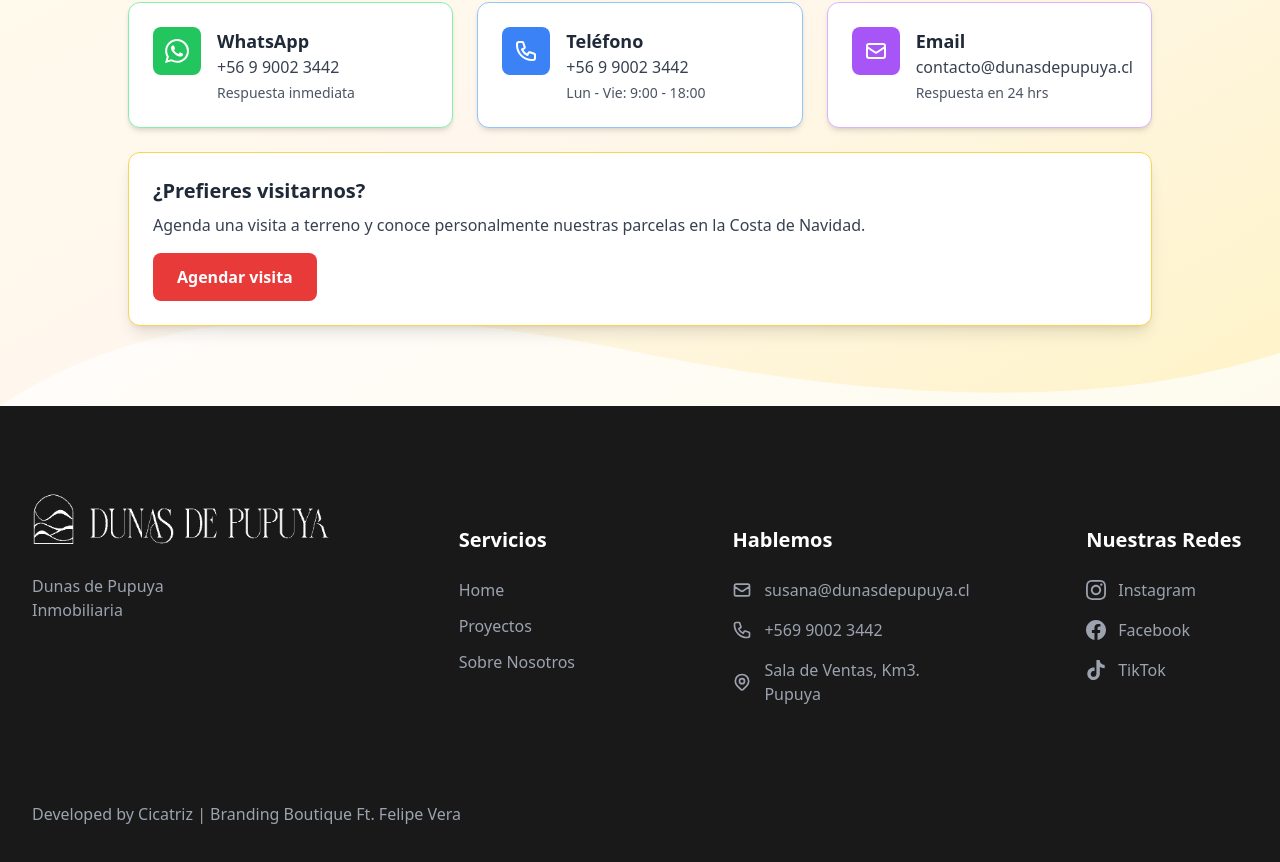
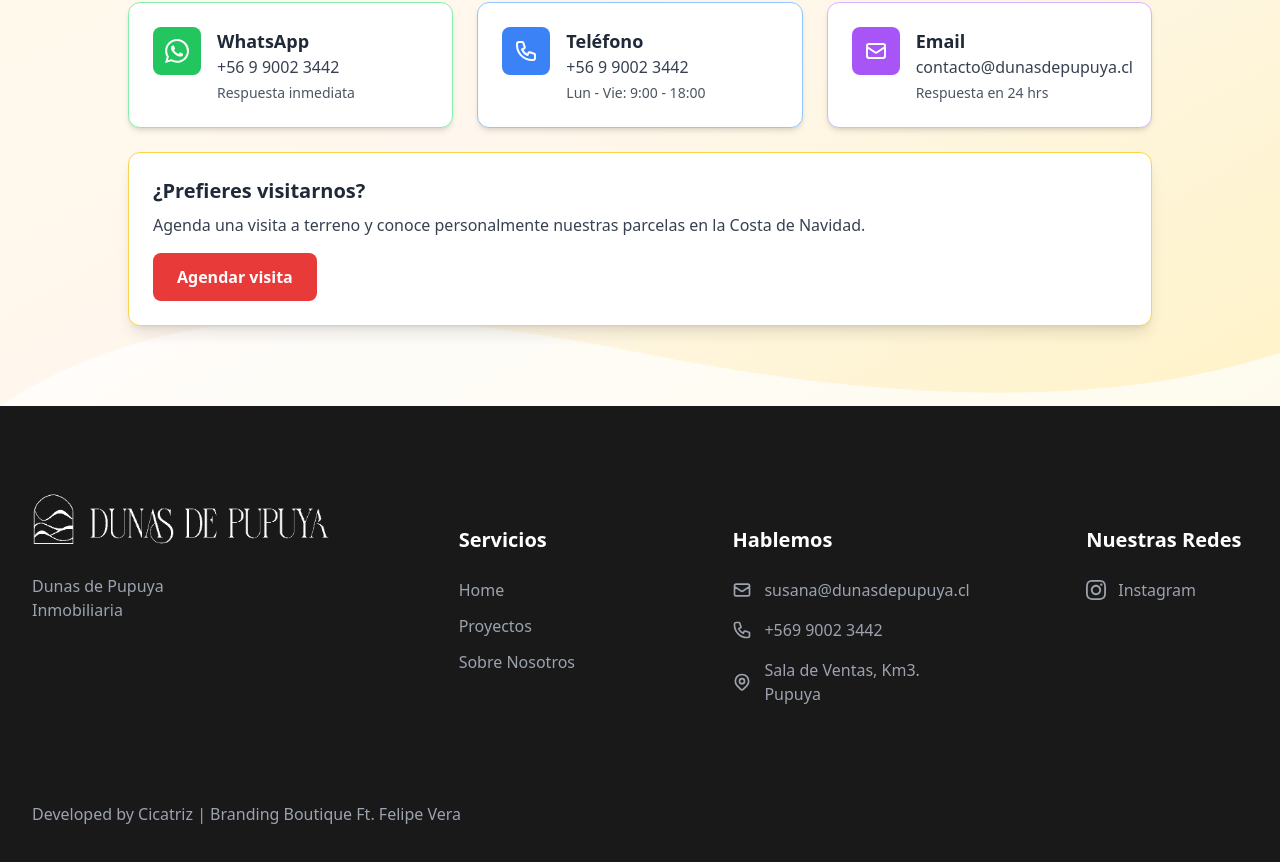
Before and after one commit to pipevera/DunasDePupuya, a Nuxt app: page / in a window 1280 px wide. Shown: the part 2614-3476 px from the top of the page. Built offline with nearby package versions, Linux system fonts and the light colour scheme; a web font is replaced by a local one.

Commit message:
:hammer: hidden social network

```diff
--- a/app/components/Footer.vue
+++ b/app/components/Footer.vue
@@ -60,14 +60,14 @@
           <div class="ms-0 sm:ms-10 xl:ms-20" >
             <h3 class="text-white font-semibold text-xl mb-6">Nuestras Redes</h3>
             <div class="space-y-4">
-              <a href="https://instagram.com/dunasdepupuya" target="_blank" class="flex items-center gap-3 text-gray-400 hover:text-yellow-400 transition">
+              <a href="https://instagram.com/vivedunasdepupuya" target="_blank" class="flex items-center gap-3 text-gray-400 hover:text-yellow-400 transition">
                 <svg xmlns="http://www.w3.org/2000/svg" class="w-5 h-5" fill="currentColor" viewBox="0 0 24 24">
                   <path d="M12 2.163c3.204 0 3.584.012 4.85.07 3.252.148 4.771 1.691 4.919 4.919.058 1.265.069 1.645.069 4.849 0 3.205-.012 3.584-.069 4.849-.149 3.225-1.664 4.771-4.919 4.919-1.266.058-1.644.07-4.85.07-3.204 0-3.584-.012-4.849-.07-3.26-.149-4.771-1.699-4.919-4.92-.058-1.265-.07-1.644-.07-4.849 0-3.204.013-3.583.07-4.849.149-3.227 1.664-4.771 4.919-4.919 1.266-.057 1.645-.069 4.849-.069zm0-2.163c-3.259 0-3.667.014-4.947.072-4.358.2-6.78 2.618-6.98 6.98-.059 1.281-.073 1.689-.073 4.948 0 3.259.014 3.668.072 4.948.2 4.358 2.618 6.78 6.98 6.98 1.281.058 1.689.072 4.948.072 3.259 0 3.668-.014 4.948-.072 4.354-.2 6.782-2.618 6.979-6.98.059-1.28.073-1.689.073-4.948 0-3.259-.014-3.667-.072-4.947-.196-4.354-2.617-6.78-6.979-6.98-1.281-.059-1.69-.073-4.949-.073zm0 5.838c-3.403 0-6.162 2.759-6.162 6.162s2.759 6.163 6.162 6.163 6.162-2.759 6.162-6.163c0-3.403-2.759-6.162-6.162-6.162zm0 10.162c-2.209 0-4-1.79-4-4 0-2.209 1.791-4 4-4s4 1.791 4 4c0 2.21-1.791 4-4 4zm6.406-11.845c-.796 0-1.441.645-1.441 1.44s.645 1.44 1.441 1.44c.795 0 1.439-.645 1.439-1.44s-.644-1.44-1.439-1.44z"/>
                 </svg>
                 <span class="">Instagram</span>
               </a>
 
-              <a href="https://facebook.com/dunasdepupuya" target="_blank" class="flex items-center gap-3 text-gray-400 hover:text-yellow-400 transition">
+              <!-- <a href="https://facebook.com/dunasdepupuya" target="_blank" class="flex items-center gap-3 text-gray-400 hover:text-yellow-400 transition">
                 <svg xmlns="http://www.w3.org/2000/svg" class="w-5 h-5" fill="currentColor" viewBox="0 0 24 24">
                   <path d="M24 12.073c0-6.627-5.373-12-12-12s-12 5.373-12 12c0 5.99 4.388 10.954 10.125 11.854v-8.385H7.078v-3.47h3.047V9.43c0-3.007 1.792-4.669 4.533-4.669 1.312 0 2.686.235 2.686.235v2.953H15.83c-1.491 0-1.956.925-1.956 1.874v2.25h3.328l-.532 3.47h-2.796v8.385C19.612 23.027 24 18.062 24 12.073z"/>
                 </svg>
@@ -79,7 +79,7 @@
                   <path d="M12.525.02c1.31-.02 2.61-.01 3.91-.02.08 1.53.63 3.09 1.75 4.17 1.12 1.11 2.7 1.62 4.24 1.79v4.03c-1.44-.05-2.89-.35-4.2-.97-.57-.26-1.1-.59-1.62-.93-.01 2.92.01 5.84-.02 8.75-.08 1.4-.54 2.79-1.35 3.94-1.31 1.92-3.58 3.17-5.91 3.21-1.43.08-2.86-.31-4.08-1.03-2.02-1.19-3.44-3.37-3.65-5.71-.02-.5-.03-1-.01-1.49.18-1.9 1.12-3.72 2.58-4.96 1.66-1.44 3.98-2.13 6.15-1.72.02 1.48-.04 2.96-.04 4.44-.99-.32-2.15-.23-3.02.37-.63.41-1.11 1.04-1.36 1.75-.21.51-.15 1.07-.14 1.61.24 1.64 1.82 3.02 3.5 2.87 1.12-.01 2.19-.66 2.77-1.61.19-.33.4-.67.41-1.06.1-1.79.06-3.57.07-5.36.01-4.03-.01-8.05.02-12.07z"/>
                 </svg>
                 <span class="">TikTok</span>
-              </a>
+              </a> -->
             </div>
           </div>
         </div>
```
